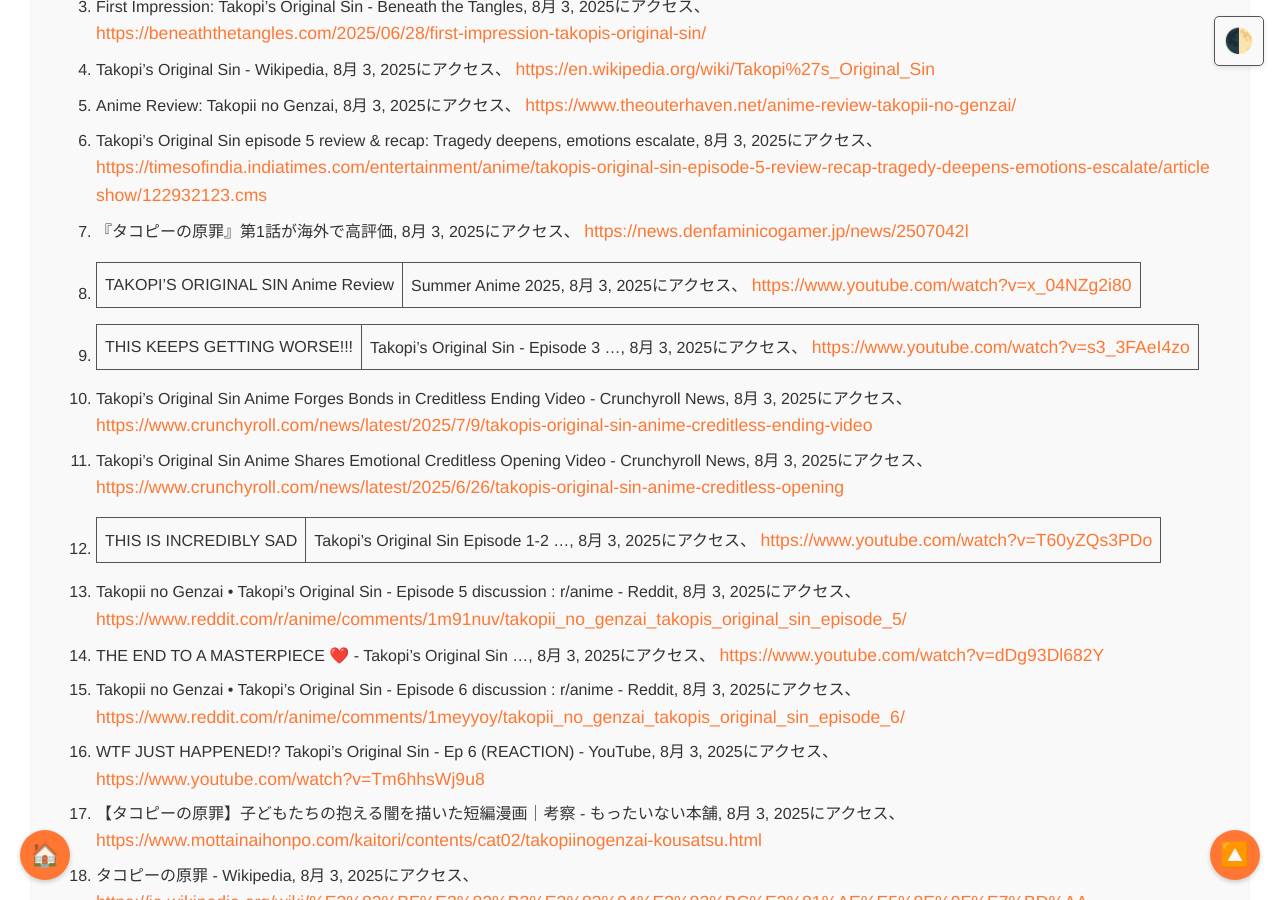
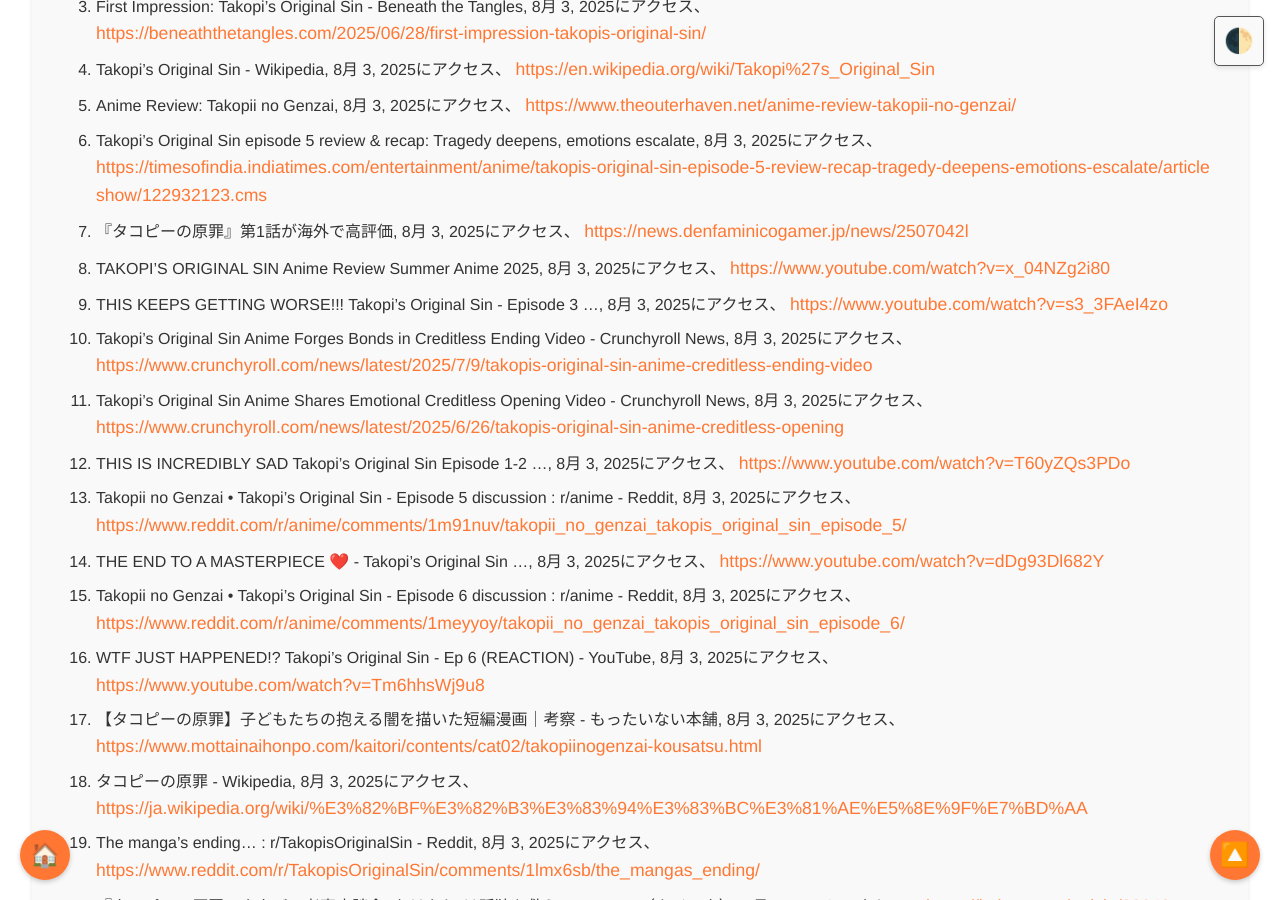
Before and after one commit to aegisfleet/share-deepresearch, a Jekyll site: the page built from _topics/tacopees-original-sin-overseas-reactions/index.md, in a window 1280 px wide and 900 px high, scrolled down 6103 px. Built offline with Jekyll 4.4.1, drawn with Linux system fonts in a browser that asks for light colours.

Commit message:
Auto update files

```diff
--- a/_topics/tacopees-original-sin-overseas-reactions/index.md
+++ b/_topics/tacopees-original-sin-overseas-reactions/index.md
@@ -120,11 +120,11 @@ Redditの議論スレッドは、このどんでん返しが視聴者にとっ
 5. Anime Review: Takopii no Genzai, 8月 3, 2025にアクセス、 [https://www.theouterhaven.net/anime-review-takopii-no-genzai/](https://www.theouterhaven.net/anime-review-takopii-no-genzai/)
 6. Takopi’s Original Sin episode 5 review & recap: Tragedy deepens, emotions escalate, 8月 3, 2025にアクセス、 [https://timesofindia.indiatimes.com/entertainment/anime/takopis-original-sin-episode-5-review-recap-tragedy-deepens-emotions-escalate/articleshow/122932123.cms](https://timesofindia.indiatimes.com/entertainment/anime/takopis-original-sin-episode-5-review-recap-tragedy-deepens-emotions-escalate/articleshow/122932123.cms)
 7. 『タコピーの原罪』第1話が海外で高評価, 8月 3, 2025にアクセス、 [https://news.denfaminicogamer.jp/news/2507042l](https://news.denfaminicogamer.jp/news/2507042l)
-8. TAKOPI'S ORIGINAL SIN Anime Review | Summer Anime 2025, 8月 3, 2025にアクセス、 [https://www.youtube.com/watch?v=x\_04NZg2i80](https://www.youtube.com/watch?v=x_04NZg2i80)
-9. THIS KEEPS GETTING WORSE\!\!\! | Takopi's Original Sin \- Episode 3 ..., 8月 3, 2025にアクセス、 [https://www.youtube.com/watch?v=s3\_3FAeI4zo](https://www.youtube.com/watch?v=s3_3FAeI4zo)
+8. TAKOPI'S ORIGINAL SIN Anime Review Summer Anime 2025, 8月 3, 2025にアクセス、 [https://www.youtube.com/watch?v=x\_04NZg2i80](https://www.youtube.com/watch?v=x_04NZg2i80)
+9. THIS KEEPS GETTING WORSE\!\!\! Takopi's Original Sin \- Episode 3 ..., 8月 3, 2025にアクセス、 [https://www.youtube.com/watch?v=s3\_3FAeI4zo](https://www.youtube.com/watch?v=s3_3FAeI4zo)
 10. Takopi's Original Sin Anime Forges Bonds in Creditless Ending Video \- Crunchyroll News, 8月 3, 2025にアクセス、 [https://www.crunchyroll.com/news/latest/2025/7/9/takopis-original-sin-anime-creditless-ending-video](https://www.crunchyroll.com/news/latest/2025/7/9/takopis-original-sin-anime-creditless-ending-video)
 11. Takopi's Original Sin Anime Shares Emotional Creditless Opening Video \- Crunchyroll News, 8月 3, 2025にアクセス、 [https://www.crunchyroll.com/news/latest/2025/6/26/takopis-original-sin-anime-creditless-opening](https://www.crunchyroll.com/news/latest/2025/6/26/takopis-original-sin-anime-creditless-opening)
-12. THIS IS INCREDIBLY SAD | Takopi's Original Sin Episode 1-2 ..., 8月 3, 2025にアクセス、 [https://www.youtube.com/watch?v=T60yZQs3PDo](https://www.youtube.com/watch?v=T60yZQs3PDo)
+12. THIS IS INCREDIBLY SAD Takopi's Original Sin Episode 1-2 ..., 8月 3, 2025にアクセス、 [https://www.youtube.com/watch?v=T60yZQs3PDo](https://www.youtube.com/watch?v=T60yZQs3PDo)
 13. Takopii no Genzai • Takopi's Original Sin \- Episode 5 discussion : r/anime \- Reddit, 8月 3, 2025にアクセス、 [https://www.reddit.com/r/anime/comments/1m91nuv/takopii\_no\_genzai\_takopis\_original\_sin\_episode\_5/](https://www.reddit.com/r/anime/comments/1m91nuv/takopii_no_genzai_takopis_original_sin_episode_5/)
 14. THE END TO A MASTERPIECE ❤️ \- Takopi's Original Sin ..., 8月 3, 2025にアクセス、 [https://www.youtube.com/watch?v=dDg93Dl682Y](https://www.youtube.com/watch?v=dDg93Dl682Y)
 15. Takopii no Genzai • Takopi's Original Sin \- Episode 6 discussion : r/anime \- Reddit, 8月 3, 2025にアクセス、 [https://www.reddit.com/r/anime/comments/1meyyoy/takopii\_no\_genzai\_takopis\_original\_sin\_episode\_6/](https://www.reddit.com/r/anime/comments/1meyyoy/takopii_no_genzai_takopis_original_sin_episode_6/)
--- a/_topics/tacopees-original-sin-overseas-reactions/infographic.html
+++ b/_topics/tacopees-original-sin-overseas-reactions/infographic.html
@@ -1,6 +1,9 @@
 <!DOCTYPE html>
 <html lang="ja">
 <head>
+    <script async src="https://pagead2.googlesyndication.com/pagead/js/adsbygoogle.js?client=ca-pub-3122674942116250" crossorigin="anonymous"></script>
+    <link rel="icon" type="image/png" sizes="32x32" href="/share-deepresearch/assets/favicon/favicon-32x32.png">
+    <link rel="icon" type="image/png" sizes="16x16" href="/share-deepresearch/assets/favicon/favicon-16x16.png">
     <meta charset="UTF-8">
     <meta name="viewport" content="width=device-width, initial-scale=1.0">
     <title>インフォグラフィック：タコピーの原罪 海外での評価</title>
```
